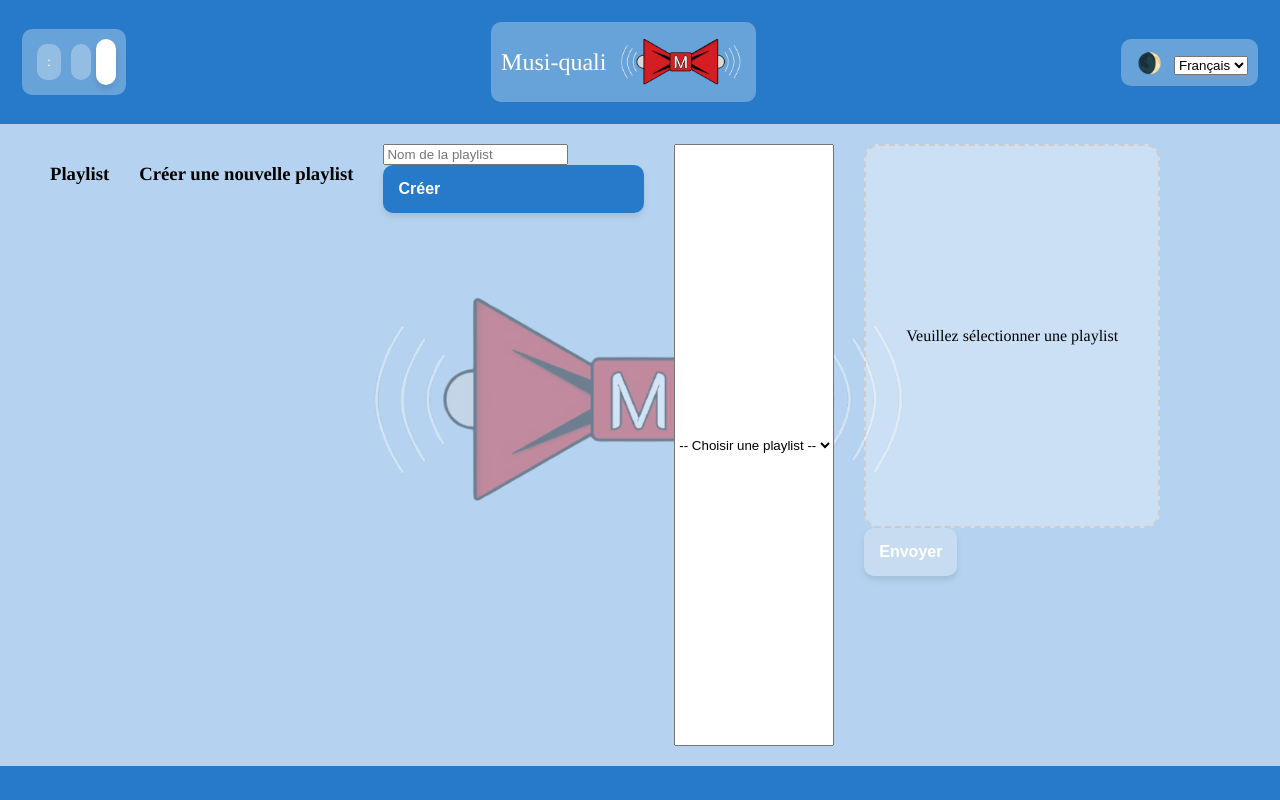
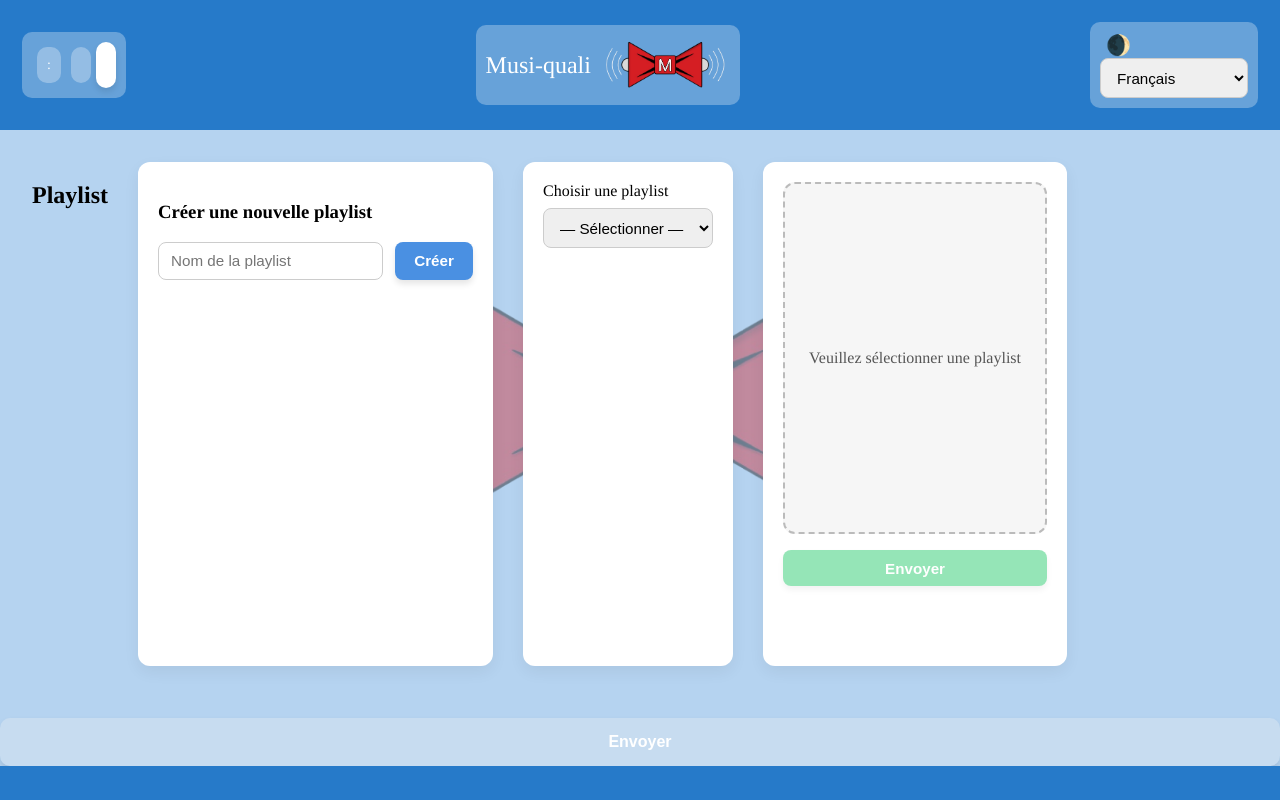
Before and after one commit to LazyToonG/S301, a Python web app: template MusiQuali/app/templates/marketing_v2.html in a window 1280 px wide; the page is wider, and only the part inside the window is pictured. Run offline with Jinja, Linux system fonts and the light colour scheme; the template is opened without the code that fills it, so the values that code supplies are empty.

Commit message:
modif ergonomie

```diff
--- /dev/null
+++ b/MusiQuali/app/static/marketing.css
@@ -0,0 +1,95 @@
+/* Layout */
+.main-content {
+    width: 100%;
+    margin: 0;
+    padding: 2rem;
+}
+
+
+/* Titles */
+.section-title {
+    margin-bottom: 1.5rem;
+    font-size: 1.5rem;
+}
+
+/* Card container */
+.card {
+    background: #ffffff;
+    border-radius: 12px;
+    padding: 1.25rem;
+    margin-bottom: 1.25rem;
+    box-shadow: 0 6px 16px rgba(0, 0, 0, 0.06);
+}
+
+/* Forms */
+.form-inline {
+    display: flex;
+    gap: 0.75rem;
+}
+
+input[type="text"],
+select {
+    width: 100%;
+    padding: 0.6rem 0.75rem;
+    border-radius: 8px;
+    border: 1px solid #ccc;
+    font-size: 0.95rem;
+}
+
+label {
+    display: block;
+    margin-bottom: 0.5rem;
+    font-weight: 500;
+}
+
+/* Upload zone */
+.upload-zone {
+    border: 2px dashed #4a90e2;
+    border-radius: 12px;
+    padding: 1.5rem;
+    text-align: center;
+    cursor: pointer;
+    margin-bottom: 1rem;
+    transition: background 0.2s, border-color 0.2s;
+}
+
+.upload-zone:hover {
+    background: #f3f8ff;
+}
+
+.upload-zone.disabled {
+    border-color: #bbb;
+    background: #f6f6f6;
+    cursor: not-allowed;
+}
+
+.upload-text {
+    margin: 0;
+    color: #555;
+}
+
+/* Buttons */
+.btn {
+    padding: 0.6rem 1.2rem;
+    border-radius: 8px;
+    border: none;
+    font-weight: 600;
+    cursor: pointer;
+    font-size: 0.95rem;
+}
+
+.btn-primary {
+    background: #4a90e2;
+    color: #fff;
+}
+
+.btn-secondary {
+    background: #2ecc71;
+    color: #fff;
+    width: 100%;
+}
+
+.btn:disabled {
+    opacity: 0.5;
+    cursor: not-allowed;
+}
--- a/MusiQuali/app/static/style.css
+++ b/MusiQuali/app/static/style.css
@@ -238,19 +238,3 @@ th, td { border: 1px solid #ccc; padding: 8px; text-align: left; }
     font-size: 14px;
     line-height: 1.2;
 }
-
-
-
-
-/*zone de upload des fichiers*/
-.upload-zone {
-    border: 2px dashed #ccc;
-    padding: 40px;
-    text-align: center;
-    transition: background-color 0.3s, border-color 0.3s;
-}
-/*assombrit quand fichier survole*/
-.upload-zone.dragover {
-    background-color: #f0f8ff;
-    border-color: #007bff;
-}
--- a/MusiQuali/app/templates/marketing_v2.html
+++ b/MusiQuali/app/templates/marketing_v2.html
@@ -4,33 +4,65 @@
     <title>Marketing Dashboard</title>
     <link rel="icon" href="{{ url_for('static', filename='logo.png') }}" type="image/png">
     <link href="{{ url_for('static', filename='style.css') }}" rel="stylesheet">
+    <link rel="stylesheet" href="{{ url_for('static', filename='marketing.css') }}">
 </head>
 <body>
     {% include 'nav_v2.html' %}
 
     <div class="main-content">
 
-        <h3>Playlist</h3>
+    <h2 class="section-title">Playlist</h2>
+
+    <!-- Create playlist -->
+    <section class="card">
         <h3>Créer une nouvelle playlist</h3>
-        <form id="create-playlist-form" action="/playlist/create" method="POST">
-            <input type="text" name="title" placeholder="Nom de la playlist" required>
-            <button type="submit" class="btn-bleu">Créer</button>
+        <form id="create-playlist-form" action="/playlist/create" method="POST" class="form-inline">
+            <input
+                type="text"
+                name="title"
+                placeholder="Nom de la playlist"
+                required
+            >
+            <button type="submit" class="btn btn-primary">Créer</button>
         </form>
+    </section>
 
+    <!-- Select playlist -->
+    <section class="card">
+        <label for="playlist-select">Choisir une playlist</label>
         <select id="playlist-select">
-            <option value="">-- Choisir une playlist --</option>
+            <option value="">— Sélectionner —</option>
             {% for p in playlists %}
                 <option value="{{ p.id }}">{{ p.title }}</option>
             {% endfor %}
         </select>
+    </section>
 
+    <!-- Upload audio -->
+    <section class="card">
         <form action="/upload" method="POST" enctype="multipart/form-data" id="upload-form">
             <input type="hidden" name="playlist_id" id="playlist-id">
 
             <div class="upload-zone disabled" id="upload-zone">
-                <p>Veuillez sélectionner une playlist</p>
-                <input type="file" name="audio" id="audio-input" accept=".mp3" required style="display:none;">
+                <p class="upload-text">Veuillez sélectionner une playlist</p>
+                <input
+                    type="file"
+                    name="audio"
+                    id="audio-input"
+                    accept=".mp3"
+                    required
+                    hidden
+                >
             </div>
+
+            <button type="submit" id="btn-upload" class="btn btn-secondary" disabled>
+                Envoyer
+            </button>
+        </form>
+    </section>
+
+</div>
+
 
             <button type="submit" id="btn-upload" disabled>Envoyer</button>
         </form>
```
